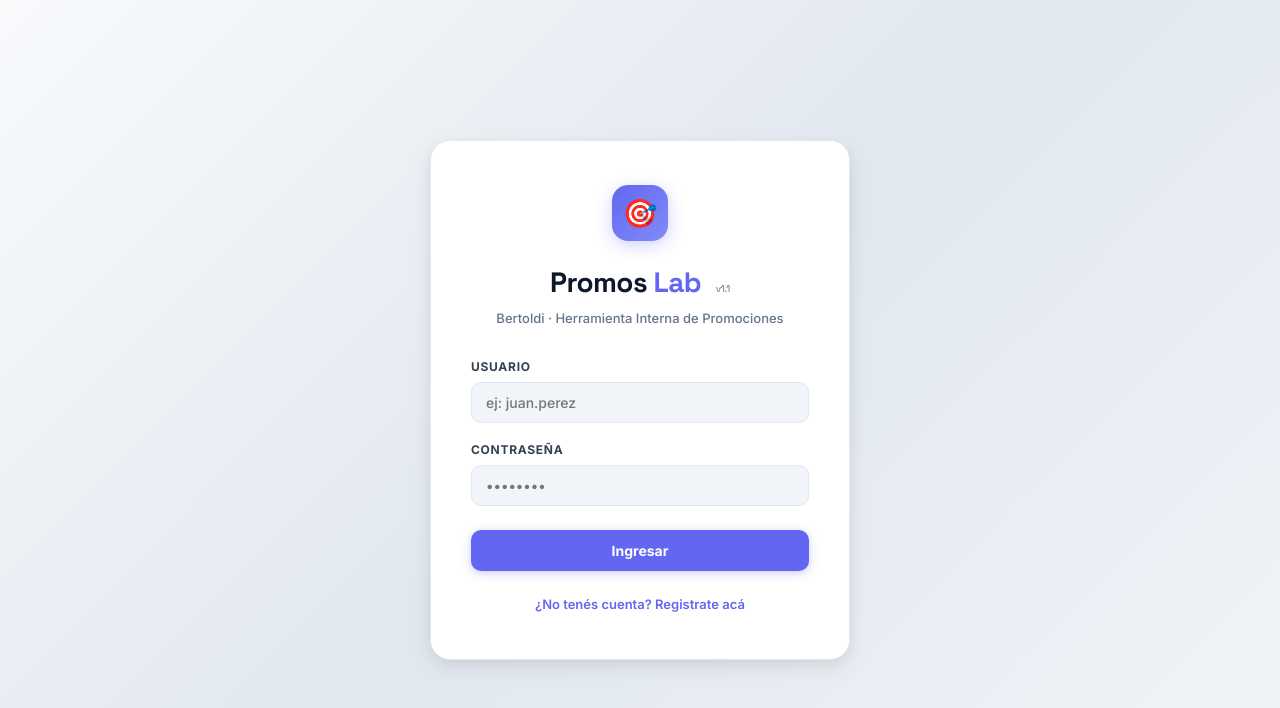
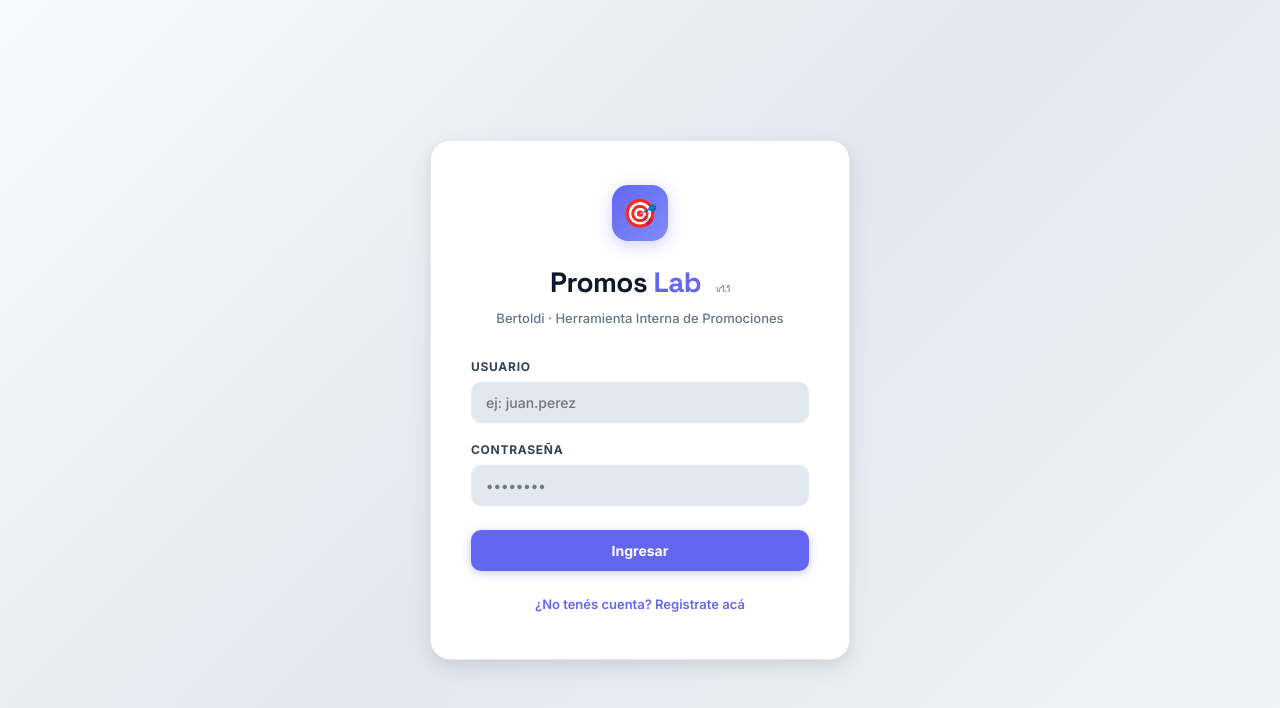
Before and after one commit to rfilippi-sketch/bertoldi-promos, a React (Vite) app: page / in a window 1280 px wide. Shown: the top 708 px of the page. Built offline with nearby package versions, Linux system fonts and the light colour scheme.

Commit message:
style: darken light theme background to improve contrast

```diff
--- a/src/index.css
+++ b/src/index.css
@@ -6,7 +6,7 @@
 
 :root {
   /* ─── Background ─── */
-  --bg-base: #f1f5f9;
+  --bg-base: #e2e8f0;
   --bg-surface: #ffffff;
   --bg-elevated: #ffffff;
   --bg-hover: #f8fafc;
```
